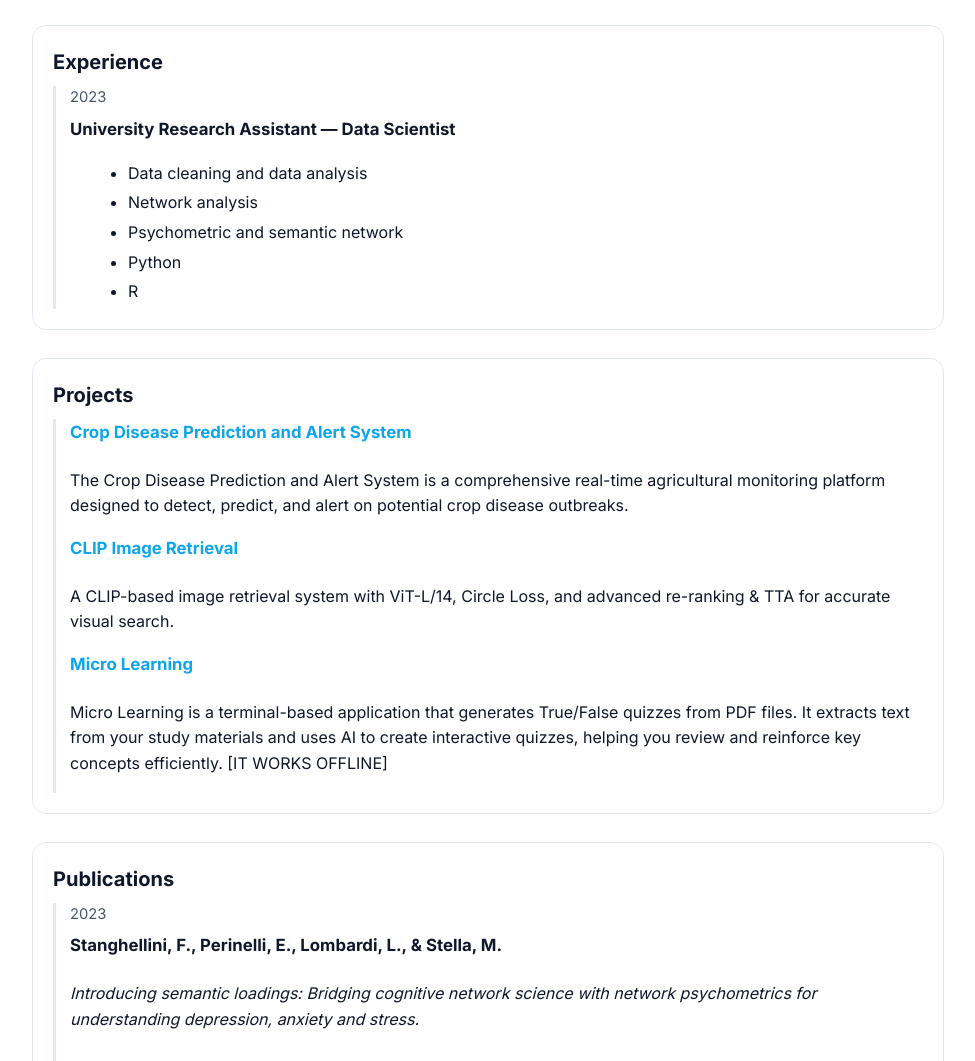
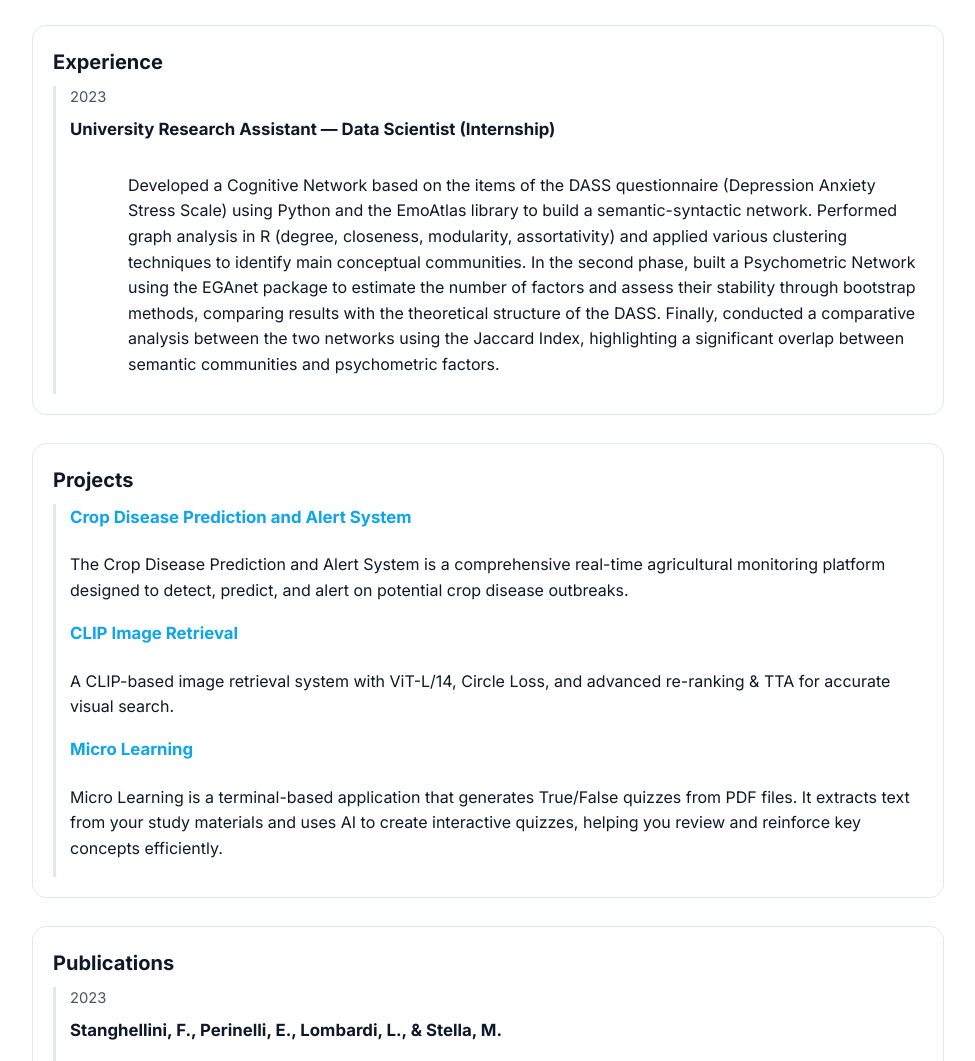
Before and after one commit to filippostanghellini/filippostanghellini.github.io, a plain HTML site: page index.html in a window 1280 px wide. Shown: the part 705-1766 px from the top of the page, without its empty margins (152-1127 px from the left). Drawn offline with Linux system fonts and the light colour scheme.

Commit message:
Update index.html

```diff
--- a/index.html
+++ b/index.html
@@ -107,13 +107,11 @@
         <div class="grid">
           <article class="item">
             <div class="when">2023</div>
-            <h3>University Research Assistant — Data Scientist</h3>
+            <h3>University Research Assistant — Data Scientist (Internship)</h3>
             <ul>
-              <li>Data cleaning and data analysis</li>
-              <li>Network analysis</li>
-              <li>Psychometric and semantic network</li>
-              <li>Python</li>
-              <li>R</li>
+              <p>Developed a Cognitive Network based on the items of the DASS questionnaire (Depression Anxiety Stress Scale) using Python and the EmoAtlas library to build a semantic-syntactic network. Performed graph analysis in R (degree, closeness, modularity, assortativity) and applied various clustering techniques to identify main conceptual communities.
+                In the second phase, built a Psychometric Network using the EGAnet package to estimate the number of factors and assess their stability through bootstrap methods, comparing results with the theoretical structure of the DASS.
+                Finally, conducted a comparative analysis between the two networks using the Jaccard Index, highlighting a significant overlap between semantic communities and psychometric factors.</p>
             </ul>
           </article>
         </div>
@@ -131,7 +129,7 @@
         </article>
         <article class="item">
           <h3><a href="https://github.com/filippostanghellini/micro-learning" target="_blank" rel="noopener">Micro Learning</a></h3>
-          <p>Micro Learning is a terminal-based application that generates True/False quizzes from PDF files. It extracts text from your study materials and uses AI to create interactive quizzes, helping you review and reinforce key concepts efficiently. [IT WORKS OFFLINE]</p>
+          <p>Micro Learning is a terminal-based application that generates True/False quizzes from PDF files. It extracts text from your study materials and uses AI to create interactive quizzes, helping you review and reinforce key concepts efficiently.</p>
         </article>
       </section>
 
```
